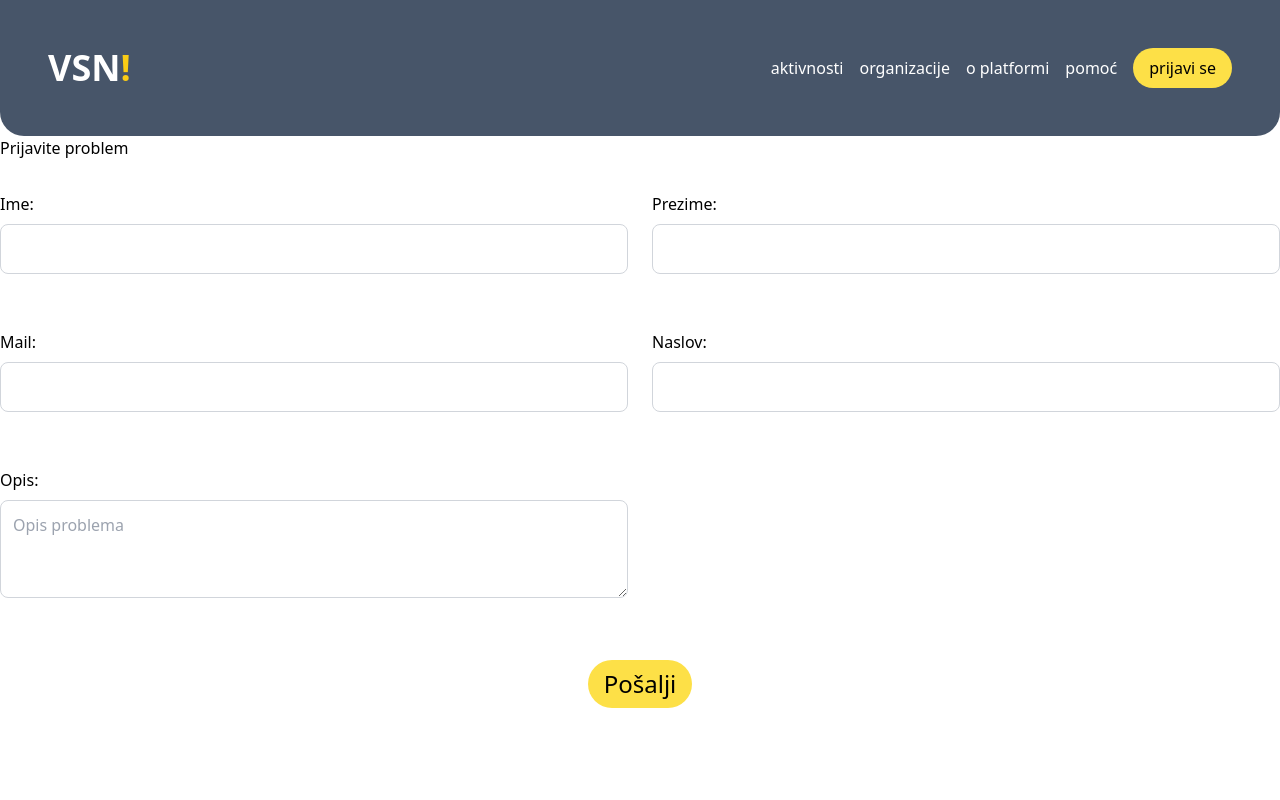
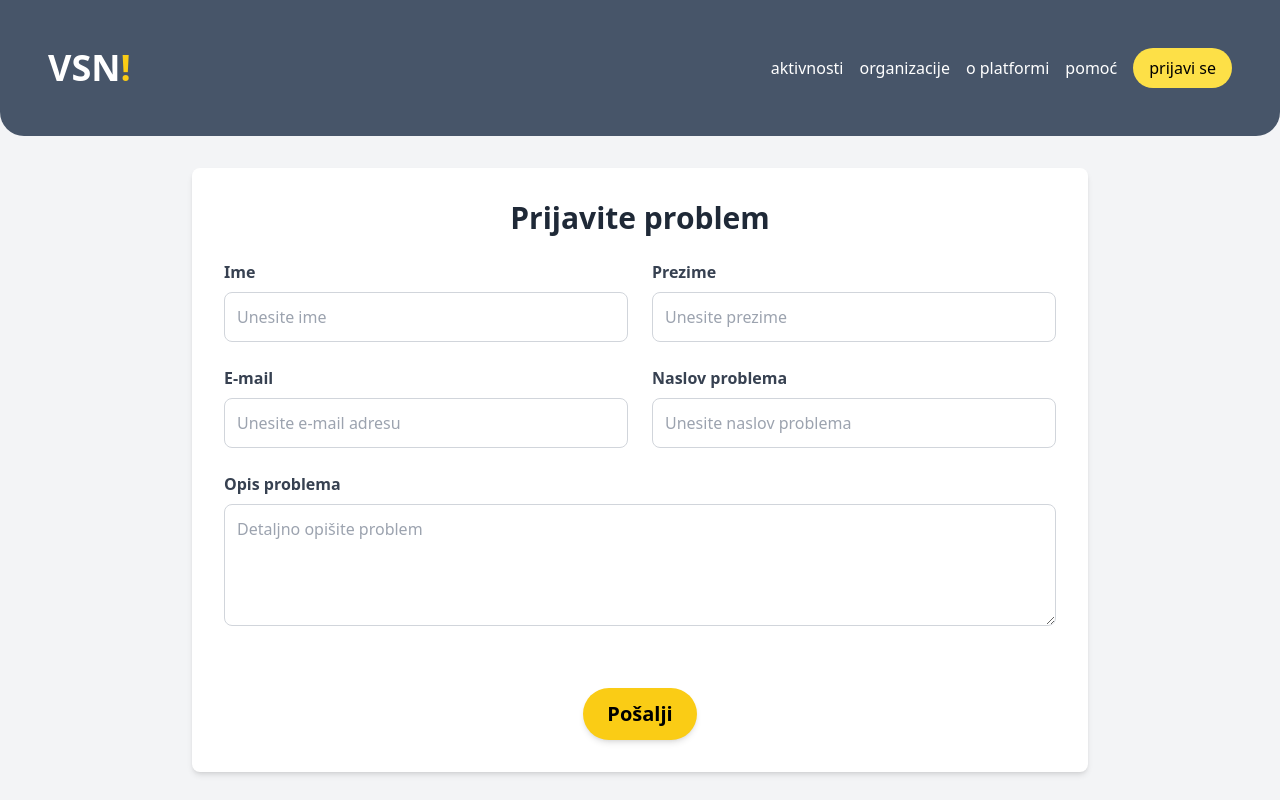
Before and after one commit to patricijamarijanovic/cetvrta-zona, a React (Vite) app in the folder IzvorniKod/frontend/volontiranje-app/: page /help in a window 1280 px wide. Built offline with nearby package versions, Linux system fonts and the light colour scheme.

Commit message:
uređene stranice pritužbi

```diff
--- a/IzvorniKod/frontend/volontiranje-app/src/components/HelpForm.jsx
+++ b/IzvorniKod/frontend/volontiranje-app/src/components/HelpForm.jsx
@@ -7,22 +7,19 @@ import axios from "axios";
 // const BACK_URL = "https://backend-qns7.onrender.com";
 const BACK_URL = "http://localhost:8080";
 
-
-
 function HelpForm() {
-
-    const[firstName, setFirstName] = useState("");
+  const [firstName, setFirstName] = useState("");
   const [lastName, setLastName] = useState("");
   const [mail, setMail] = useState("");
   const [title, setTitle] = useState("");
   const [description, setDescription] = useState("");
   const [errors, setError] = useState([]);
 
+  const [formSubmitted, setFormSubmitted] = useState(false);
+  const [loading, setLoading] = useState(false);
 
   const Validation = (values) => {
     let errors = {};
-
-
 
     if (!values.firstName) {
       errors.firstName = "Potrebno je unijeti ime.";
@@ -46,15 +43,15 @@ function HelpForm() {
       errors.description = "Potrebno je unijeti opis.";
     }
 
-
     return errors;
   };
 
-
   const handleSubmit = async (e) => {
     e.preventDefault();
+    if (loading) return;
+    setLoading(true);
+
     const validationErrors = Validation({
-
       firstName,
       lastName,
       mail,
@@ -64,59 +61,60 @@ function HelpForm() {
 
     setError(validationErrors);
 
-
     if (Object.keys(validationErrors).length === 0) {
-
       try {
-          const response = await axios.post(
-            `${BACK_URL}/home/send-complaint`,
-            {
+        const response = await axios.post(`${BACK_URL}/home/send-complaint`, {
           title: title,
           description: description,
           firstName: firstName,
           lastName: lastName,
-              email: mail
-            },
-
-
-          );
-          console.log("Uspješno slanje pritužbe!")
+          email: mail,
+        });
+        console.log("Uspješno slanje pritužbe!");
+        setFormSubmitted(true);
+        setLoading(false);
       } catch (err) {
         console.log(err);
       }
     }
-}
-
-
+  };
 
   return (
-      <div>
+    <div className="min-h-screen bg-gray-100">
       <div className="bg-slate-600 rounded-b-3xl text-white">
         <NavBar />
       </div>
-      <h1>Prijavite problem</h1>
+
+      <div className="max-w-4xl mx-auto bg-white shadow-md rounded-lg p-8 mt-8">
+        {formSubmitted ? (
+          <h1 className="text-3xl font-bold text-yellow-500 text-center">
+            Vaš je problem prijavljen. Naš će ga tim pokušati riješiti u što
+            bržem roku.
+          </h1>
+        ) : (
+          <>
+            <h1 className="text-3xl font-bold text-gray-800 text-center mb-6">
+              Prijavite problem
+            </h1>
+
             <form onSubmit={handleSubmit} className="space-y-8">
               <div className="grid md:grid-cols-2 gap-6">
-
-
-
                 <div className="space-y-2">
-
                   <label
                     htmlFor="firstName"
-                      className="text-white font-semibold"
+                    className="text-gray-700 font-semibold"
                   >
                     Ime
                   </label>
-                    <p>Ime:</p>
                   <input
                     id="firstName"
                     name="firstName"
                     value={firstName}
                     onChange={(e) => setFirstName(e.target.value)}
-                      className={`w-full mt-1 p-3 border rounded-lg focus:outline-none focus:border-gray-400 focus:ring-1 focus:ring-gray-400 ${
-                        errors.username ? "border-red-500" : "border-gray-300"
+                    className={`w-full mt-1 p-3 border rounded-lg focus:outline-none focus:border-yellow-400 focus:ring-1 focus:ring-yellow-400 ${
+                      errors.firstName ? "border-red-500" : "border-gray-300"
                     }`}
+                    placeholder="Unesite ime"
                   />
                   {errors.firstName && (
                     <p className="text-sm text-red-500">{errors.firstName}</p>
@@ -126,19 +124,19 @@ function HelpForm() {
                 <div className="space-y-2">
                   <label
                     htmlFor="lastName"
-                      className="text-white font-semibold"
+                    className="text-gray-700 font-semibold"
                   >
                     Prezime
                   </label>
-                    <p>Prezime:</p>
                   <input
                     id="lastName"
                     name="lastName"
                     value={lastName}
                     onChange={(e) => setLastName(e.target.value)}
-                      className={`w-full mt-1 p-3 border rounded-lg focus:outline-none focus:border-gray-400 focus:ring-1 focus:ring-gray-400 ${
-                        errors.username ? "border-red-500" : "border-gray-300"
+                    className={`w-full mt-1 p-3 border rounded-lg focus:outline-none focus:border-yellow-400 focus:ring-1 focus:ring-yellow-400 ${
+                      errors.lastName ? "border-red-500" : "border-gray-300"
                     }`}
+                    placeholder="Unesite prezime"
                   />
                   {errors.lastName && (
                     <p className="text-sm text-red-500">{errors.lastName}</p>
@@ -146,21 +144,19 @@ function HelpForm() {
                 </div>
 
                 <div className="space-y-2">
-                    <label
-                      htmlFor="mail"
-                      className="text-white font-semibold"
-                    >
-                      Mail
+                  <label htmlFor="mail" className="text-gray-700 font-semibold">
+                    E-mail
                   </label>
-                    <p>Mail:</p>
                   <input
                     id="mail"
                     name="mail"
+                    type="email"
                     value={mail}
                     onChange={(e) => setMail(e.target.value)}
-                      className={`w-full mt-1 p-3 border rounded-lg focus:outline-none focus:border-gray-400 focus:ring-1 focus:ring-gray-400 ${
-                        errors.username ? "border-red-500" : "border-gray-300"
+                    className={`w-full mt-1 p-3 border rounded-lg focus:outline-none focus:border-yellow-400 focus:ring-1 focus:ring-yellow-400 ${
+                      errors.mail ? "border-red-500" : "border-gray-300"
                     }`}
+                    placeholder="Unesite e-mail adresu"
                   />
                   {errors.mail && (
                     <p className="text-sm text-red-500">{errors.mail}</p>
@@ -170,69 +166,61 @@ function HelpForm() {
                 <div className="space-y-2">
                   <label
                     htmlFor="title"
-                      className="text-white font-semibold"
+                    className="text-gray-700 font-semibold"
                   >
-                      Naslov
+                    Naslov problema
                   </label>
-                    <p>Naslov:</p>
                   <input
                     id="title"
                     name="title"
                     value={title}
                     onChange={(e) => setTitle(e.target.value)}
-                      className={`w-full mt-1 p-3 border rounded-lg focus:outline-none focus:border-gray-400 focus:ring-1 focus:ring-gray-400 ${
-                        errors.username ? "border-red-500" : "border-gray-300"
+                    className={`w-full mt-1 p-3 border rounded-lg focus:outline-none focus:border-yellow-400 focus:ring-1 focus:ring-yellow-400 ${
+                      errors.title ? "border-red-500" : "border-gray-300"
                     }`}
+                    placeholder="Unesite naslov problema"
                   />
                   {errors.title && (
                     <p className="text-sm text-red-500">{errors.title}</p>
                   )}
                 </div>
 
-                  <div className="space-y-2">
+                <div className="space-y-2 md:col-span-2">
                   <label
                     htmlFor="description"
-                  className="text-white font-semibold"
+                    className="text-gray-700 font-semibold"
                   >
                     Opis problema
                   </label>
-                <p>Opis:</p>
                   <textarea
                     id="description"
                     name="description"
                     value={description}
                     onChange={(e) => setDescription(e.target.value)}
-                  rows="3"
-                  className={`w-full mt-1 p-3 border rounded-lg focus:outline-none focus:border-gray-400 focus:ring-1 focus:ring-gray-400 ${
+                    rows="4"
+                    className={`w-full mt-1 p-3 border rounded-lg focus:outline-none focus:border-yellow-400 focus:ring-1 focus:ring-yellow-400 ${
                       errors.description ? "border-red-500" : "border-gray-300"
                     }`}
-                  placeholder="Opis problema"
+                    placeholder="Detaljno opišite problem"
                   />
                   {errors.description && (
                     <p className="text-sm text-red-500">{errors.description}</p>
                   )}
                 </div>
-
-
-
-
-
               </div>
 
-
-                <div className="flex justify-center gap-4 pt-6">
+              <div className="flex justify-center pt-6">
                 <button
                   type="submit"
-                    class="bg-yellow-300 text-black text-2xl py-2 px-4 rounded-s-3xl rounded-e-3xl hover:bg-yellow-400"
-
+                  className="bg-yellow-400 text-black text-xl font-semibold py-3 px-6 rounded-full shadow-md hover:bg-yellow-500 focus:outline-none focus:ring-2 focus:ring-yellow-400 focus:ring-offset-2"
                 >
                   Pošalji
                 </button>
               </div>
-
-
             </form>
-
+          </>
+        )}
+      </div>
     </div>
   );
 }
--- a/IzvorniKod/frontend/volontiranje-app/src/components/HelpFormOrg.jsx
+++ b/IzvorniKod/frontend/volontiranje-app/src/components/HelpFormOrg.jsx
@@ -8,17 +8,15 @@ import axios from "axios";
 // const BACK_URL = "https://backend-qns7.onrender.com";
 const BACK_URL = "http://localhost:8080";
 
-
-
 function HelpFormOrg() {
-
-
-
   const [title, setTitle] = useState("");
   const [description, setDescription] = useState("");
   const [errors, setError] = useState([]);
-    const [message, setMessage] = useState('');
+  const [message, setMessage] = useState("");
   const navigate = useNavigate();
+
+  const [formSubmitted, setFormSubmitted] = useState(false);
+  const [loading, setLoading] = useState(false);
 
   useEffect(() => {
     console.log("u volonteskom home pageu");
@@ -52,13 +50,8 @@ function HelpFormOrg() {
       });
   }, [navigate]);
 
-
   const Validation = (values) => {
     let errors = {};
-
-
-
-
 
     if (!values.title) {
       errors.title = "Potrebno je unijeti naslov.";
@@ -68,22 +61,20 @@ function HelpFormOrg() {
       errors.description = "Potrebno je unijeti opis.";
     }
 
-
     return errors;
   };
 
-
   const handleSubmit = async (e) => {
     e.preventDefault();
+    if (loading) return;
+    setLoading(true);
+
     const validationErrors = Validation({
-
-
       title,
       description,
     });
 
     setError(validationErrors);
-
 
     if (Object.keys(validationErrors).length === 0) {
       const token = localStorage.getItem("token");
@@ -94,103 +85,100 @@ function HelpFormOrg() {
           {
             title: title,
             description: description,
-
-            },{
+          },
+          {
             headers: {
               Authorization: `Bearer ${token}`,
             },
           }
-
-
         );
-          console.log("Uspješno slanje pritužbe!")
+        console.log("Uspješno slanje pritužbe!");
+        setFormSubmitted(true);
+        setLoading(false);
       } catch (err) {
         console.log(err);
       }
     }
-}
-
-
+  };
 
   return (
-      <div>
+    <div className="min-h-screen bg-gray-100">
       <div className="bg-slate-600 rounded-b-3xl text-white">
         <NavBarLoggedIn />
       </div>
-      <h1>Prijavite problem</h1>
+
+      <div className="max-w-4xl mx-auto bg-white shadow-md rounded-lg p-8 mt-8">
+        {formSubmitted ? (
+          <h1 className="text-3xl font-bold text-yellow-500 text-center">
+            Vaš je problem prijavljen. Naš će ga tim pokušati riješiti u što
+            bržem roku.
+          </h1>
+        ) : (
+          <>
+            <h1 className="text-3xl font-bold text-gray-800 text-center mb-6">
+              Prijavite problem
+            </h1>
+
             <form onSubmit={handleSubmit} className="space-y-8">
               <div className="grid md:grid-cols-2 gap-6">
-
-
-
-
-
                 <div className="space-y-2">
                   <label
                     htmlFor="title"
-                      className="text-white font-semibold"
+                    className="text-gray-700 font-semibold"
                   >
-                      Naslov
+                    Naslov problema
                   </label>
-                    <p>Naslov:</p>
                   <input
                     id="title"
                     name="title"
                     value={title}
                     onChange={(e) => setTitle(e.target.value)}
-                      className={`w-full mt-1 p-3 border rounded-lg focus:outline-none focus:border-gray-400 focus:ring-1 focus:ring-gray-400 ${
-                        errors.username ? "border-red-500" : "border-gray-300"
+                    className={`w-full mt-1 p-3 border rounded-lg focus:outline-none focus:border-yellow-400 focus:ring-1 focus:ring-yellow-400 ${
+                      errors.title ? "border-red-500" : "border-gray-300"
                     }`}
+                    placeholder="Unesite naslov problema"
                   />
                   {errors.title && (
                     <p className="text-sm text-red-500">{errors.title}</p>
                   )}
                 </div>
 
-                  <div className="space-y-2">
+                <div className="space-y-2 md:col-span-2">
                   <label
                     htmlFor="description"
-                  className="text-white font-semibold"
+                    className="text-gray-700 font-semibold"
                   >
                     Opis problema
                   </label>
-                <p>Opis:</p>
                   <textarea
                     id="description"
                     name="description"
                     value={description}
                     onChange={(e) => setDescription(e.target.value)}
-                  rows="3"
-                  className={`w-full mt-1 p-3 border rounded-lg focus:outline-none focus:border-gray-400 focus:ring-1 focus:ring-gray-400 ${
+                    rows="4"
+                    className={`w-full mt-1 p-3 border rounded-lg focus:outline-none focus:border-yellow-400 focus:ring-1 focus:ring-yellow-400 ${
                       errors.description ? "border-red-500" : "border-gray-300"
                     }`}
-                  placeholder="Opis problema"
+                    placeholder="Detaljno opišite problem"
                   />
                   {errors.description && (
                     <p className="text-sm text-red-500">{errors.description}</p>
                   )}
                 </div>
-
-
-
-
-
               </div>
 
-
-                <div className="flex justify-center gap-4 pt-6">
+              <div className="flex justify-center pt-6">
                 <button
                   type="submit"
-                    class="bg-yellow-300 text-black text-2xl py-2 px-4 rounded-s-3xl rounded-e-3xl hover:bg-yellow-400"
-
+                  className="bg-yellow-400 text-black text-xl font-semibold py-3 px-6 rounded-full shadow-md hover:bg-yellow-500 focus:outline-none focus:ring-2 focus:ring-yellow-400 focus:ring-offset-2"
                 >
                   Pošalji
                 </button>
               </div>
-
-
             </form>
-
+          </>
+        )}
+      </div>
     </div>
   );
 }
--- a/IzvorniKod/frontend/volontiranje-app/src/components/HelpFormVol.jsx
+++ b/IzvorniKod/frontend/volontiranje-app/src/components/HelpFormVol.jsx
@@ -8,18 +8,15 @@ import axios from "axios";
 // const BACK_URL = "https://backend-qns7.onrender.com";
 const BACK_URL = "http://localhost:8080";
 
-
-
 function HelpFormVol() {
-
-
-
   const [title, setTitle] = useState("");
   const [description, setDescription] = useState("");
   const [errors, setError] = useState([]);
-    const [message, setMessage] = useState('');
+  const [message, setMessage] = useState("");
   const navigate = useNavigate();
 
+  const [formSubmitted, setFormSubmitted] = useState(false);
+  const [loading, setLoading] = useState(false);
 
   useEffect(() => {
     console.log("u volonteskom home pageu");
@@ -53,13 +50,8 @@ function HelpFormVol() {
       });
   }, [navigate]);
 
-
   const Validation = (values) => {
     let errors = {};
-
-
-
-
 
     if (!values.title) {
       errors.title = "Potrebno je unijeti naslov.";
@@ -69,22 +61,20 @@ function HelpFormVol() {
       errors.description = "Potrebno je unijeti opis.";
     }
 
-
     return errors;
   };
 
-
   const handleSubmit = async (e) => {
     e.preventDefault();
+    if (loading) return;
+    setLoading(true);
+
     const validationErrors = Validation({
-
-
       title,
       description,
     });
 
     setError(validationErrors);
-
 
     if (Object.keys(validationErrors).length === 0) {
       const token = localStorage.getItem("token");
@@ -95,103 +85,100 @@ function HelpFormVol() {
           {
             title: title,
             description: description,
-
-            },{
+          },
+          {
             headers: {
               Authorization: `Bearer ${token}`,
             },
           }
-
-
         );
-          console.log("Uspješno slanje pritužbe!")
+        console.log("Uspješno slanje pritužbe!");
+        setFormSubmitted(true);
+        setLoading(false);
       } catch (err) {
         console.log(err);
       }
     }
-}
-
-
+  };
 
   return (
-      <div>
+    <div className="min-h-screen bg-gray-100">
       <div className="bg-slate-600 rounded-b-3xl text-white">
         <NavBarLoggedIn />
       </div>
-      <h1>Prijavite problem</h1>
+
+      <div className="max-w-4xl mx-auto bg-white shadow-md rounded-lg p-8 mt-8">
+        {formSubmitted ? (
+          <h1 className="text-3xl font-bold text-yellow-500 text-center">
+            Vaš je problem prijavljen. Naš će ga tim pokušati riješiti u što
+            bržem roku.
+          </h1>
+        ) : (
+          <>
+            <h1 className="text-3xl font-bold text-gray-800 text-center mb-6">
+              Prijavite problem
+            </h1>
+
             <form onSubmit={handleSubmit} className="space-y-8">
               <div className="grid md:grid-cols-2 gap-6">
-
-
-
-
-
                 <div className="space-y-2">
                   <label
                     htmlFor="title"
-                      className="text-white font-semibold"
+                    className="text-gray-700 font-semibold"
                   >
-                      Naslov
+                    Naslov problema
                   </label>
-                    <p>Naslov:</p>
                   <input
                     id="title"
                     name="title"
                     value={title}
                     onChange={(e) => setTitle(e.target.value)}
-                      className={`w-full mt-1 p-3 border rounded-lg focus:outline-none focus:border-gray-400 focus:ring-1 focus:ring-gray-400 ${
-                        errors.username ? "border-red-500" : "border-gray-300"
+                    className={`w-full mt-1 p-3 border rounded-lg focus:outline-none focus:border-yellow-400 focus:ring-1 focus:ring-yellow-400 ${
+                      errors.title ? "border-red-500" : "border-gray-300"
                     }`}
+                    placeholder="Unesite naslov problema"
                   />
                   {errors.title && (
                     <p className="text-sm text-red-500">{errors.title}</p>
                   )}
                 </div>
 
-                  <div className="space-y-2">
+                <div className="space-y-2 md:col-span-2">
                   <label
                     htmlFor="description"
-                  className="text-white font-semibold"
+                    className="text-gray-700 font-semibold"
                   >
                     Opis problema
                   </label>
-                <p>Opis:</p>
                   <textarea
                     id="description"
                     name="description"
                     value={description}
                     onChange={(e) => setDescription(e.target.value)}
-                  rows="3"
-                  className={`w-full mt-1 p-3 border rounded-lg focus:outline-none focus:border-gray-400 focus:ring-1 focus:ring-gray-400 ${
+                    rows="4"
+                    className={`w-full mt-1 p-3 border rounded-lg focus:outline-none focus:border-yellow-400 focus:ring-1 focus:ring-yellow-400 ${
                       errors.description ? "border-red-500" : "border-gray-300"
                     }`}
-                  placeholder="Opis problema"
+                    placeholder="Detaljno opišite problem"
                   />
                   {errors.description && (
                     <p className="text-sm text-red-500">{errors.description}</p>
                   )}
                 </div>
-
-
-
-
-
               </div>
 
-
-                <div className="flex justify-center gap-4 pt-6">
+              <div className="flex justify-center pt-6">
                 <button
                   type="submit"
-                    class="bg-yellow-300 text-black text-2xl py-2 px-4 rounded-s-3xl rounded-e-3xl hover:bg-yellow-400"
-
+                  className="bg-yellow-400 text-black text-xl font-semibold py-3 px-6 rounded-full shadow-md hover:bg-yellow-500 focus:outline-none focus:ring-2 focus:ring-yellow-400 focus:ring-offset-2"
                 >
                   Pošalji
                 </button>
               </div>
-
-
             </form>
-
+          </>
+        )}
+      </div>
     </div>
   );
 }
```
Lines whose indentation alone changed are shown as unchanged.
